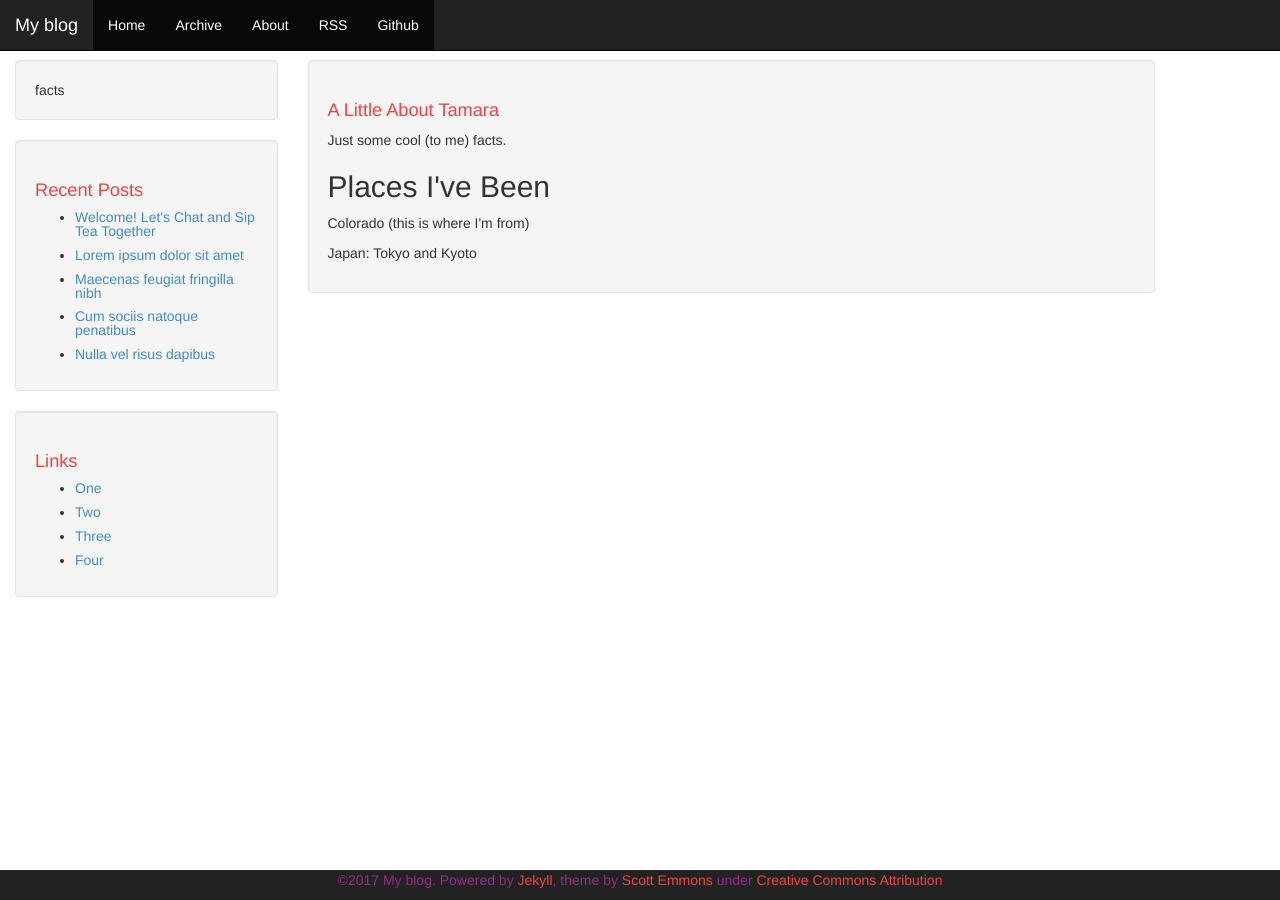
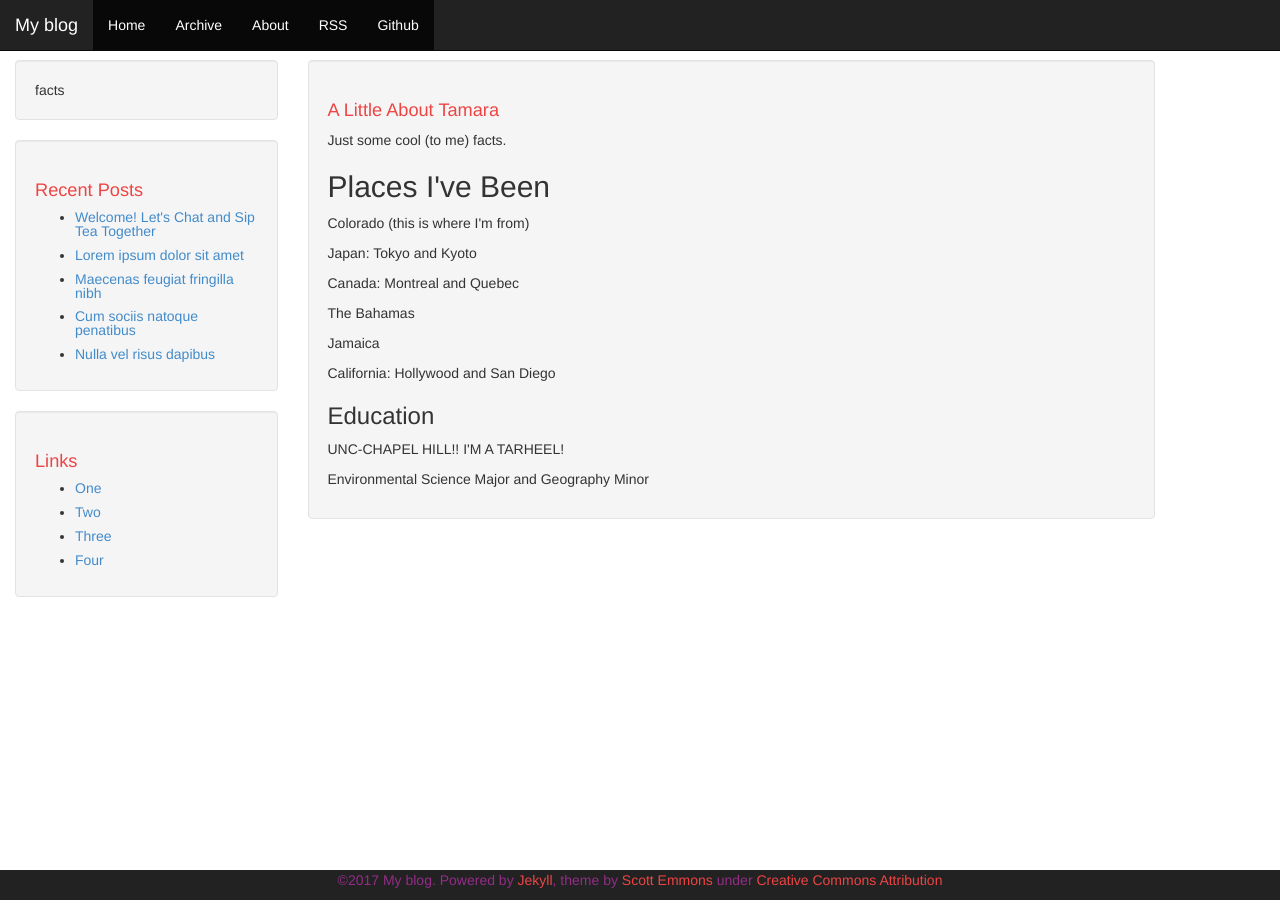
Before and after one commit to scotte/jekyll-clean, a Jekyll site: the page built from about.html, in a window 1280 px wide. Built offline with Jekyll 4.4.1, drawn with Linux system fonts in a browser that asks for light colours.

Commit message:
Update about.html
about page

```diff
--- a/about.html
+++ b/about.html
@@ -6,6 +6,22 @@ layout: default
     <h1>A Little About Tamara</h1>
     <p>Just some cool (to me) facts.</p>
     <h2>Places I've Been</h2>
+
     <p>Colorado (this is where I'm from)</p>
+
     <p>Japan: Tokyo and Kyoto</p>
+
+    <p>Canada: Montreal and Quebec</p>
+
+    <p> The Bahamas</p>
+
+    <p>Jamaica</p>
+
+    <p>California: Hollywood and San Diego</p>
+
+    <h3>Education</h3>
+
+    <p>UNC-CHAPEL HILL!! I'M A TARHEEL!</p>
+
+    <p>Environmental Science Major and Geography Minor</p>
 </div>
```
